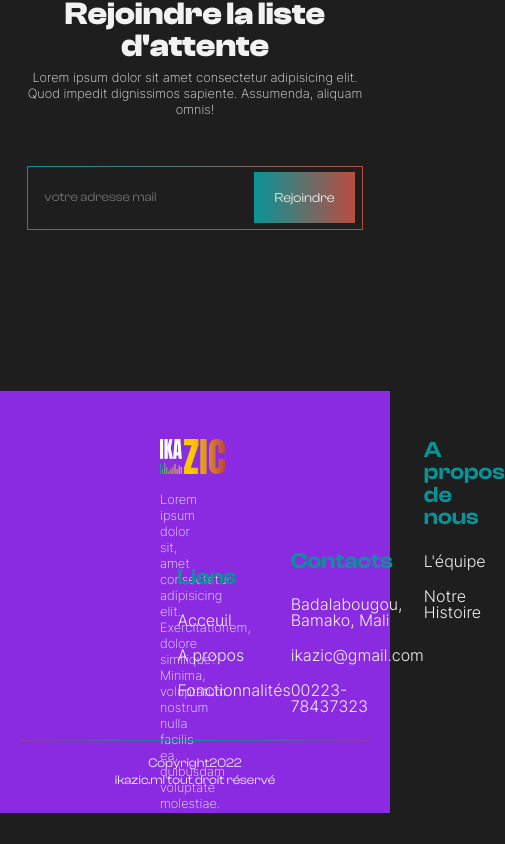
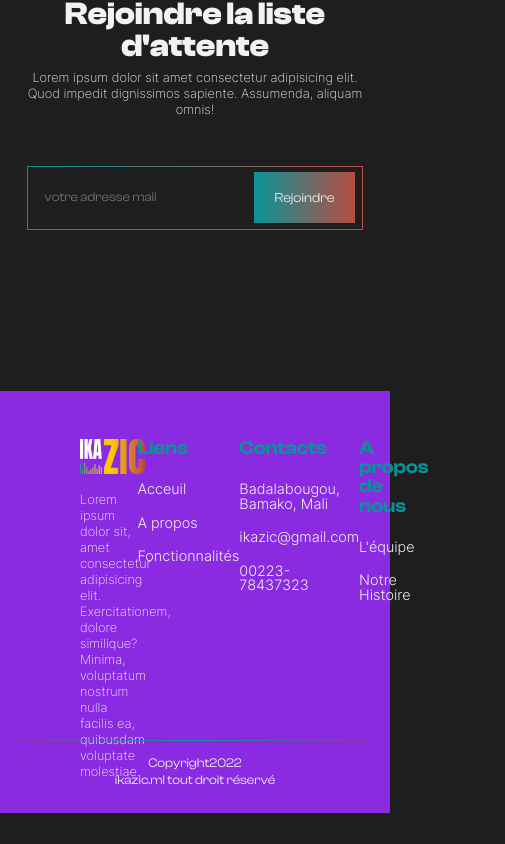
Before and after one commit to MozartOnWeb/ikazic, a Next.js app: page / in a window 390 px wide. Shown: the part 7004-7848 px from the top of the page, 505 px wide, since content can reach past the window. After the commit the page ends 7817 px from the top, so only its background shows below. Built offline with nearby package versions, Linux system fonts and the light colour scheme.

Commit message:
footer section is responsive for 1024px screens

```diff
--- a/sections/Footer/footer.scss
+++ b/sections/Footer/footer.scss
@@ -7,7 +7,7 @@
   .content {
     display: flex;
     justify-content: space-between;
-    align-items: center;
+    align-items: flex-start;
     .ikazic {
       width: 25%;
       img {
@@ -52,9 +52,6 @@
         font-weight: 300;
       }
     }
-    .last-detail {
-      align-self: flex-start;
-    }
   }
   .bottom-section {
     position: absolute;
@@ -82,6 +79,7 @@
 
   //making that shit responsive
   @media (max-width: 1024px) {
+    padding: 3rem 5rem;
     .content {
       .ikazic {
         img {
@@ -91,10 +89,24 @@
       }
       .details {
         h3 {
+          font-size: 1.2rem;
         }
         a {
+          font-size: 0.9rem;
         }
         p {
+          font-size: 0.9rem;
+        }
+      }
+      .last-detail {
+        align-self: auto;
+      }
+    }
+    .bottom-section {
+      .divider {
+      }
+      .copyright-content {
+        span {
         }
       }
     }
```
